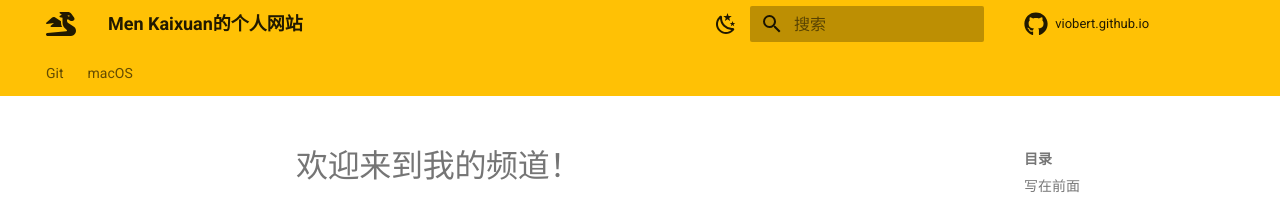
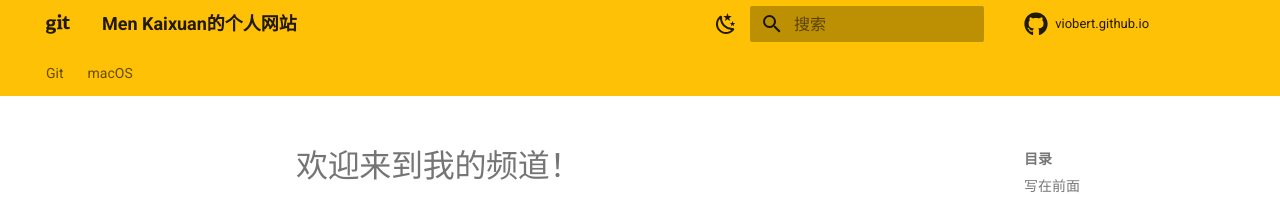
Before and after one commit to viobert/self_impro, an MkDocs documentation site: the page built from docs/index.md, in a window 1280 px wide. Shown: the top 202 px of the page. Built offline with MkDocs 1.6.1 and Material for MkDocs 9.7.7, drawn with Linux system fonts in a browser that asks for light colours; comment, search, counter and statistics services are not loaded.

Commit message:
modify link and icon

```diff
--- a/mkdocs.yml
+++ b/mkdocs.yml
@@ -8,6 +8,7 @@
 ## [top]
 theme:
   name: material
+  favicon: fontawesome/brands/github-square
   palette:
     - scheme: default # 日间模式
       primary: amber # 上方的
@@ -30,12 +31,11 @@
     - search.highlight # 搜索出的文章关键词加入高亮
   language: zh # 一些提示性的文字会变成中文
   icon:
-    logo: fontawesome/solid/dragon
-    favicon: fontawesome/solid/m
+    logo: fontawesome/brands/git
     repo: fontawesome/brands/github
 edit_uri: edit/main/docs # 编辑按钮跳转的链接
 ## [top-right corner]
-repo_url: https://github.com/viobert/viobert.github.io # 右上角点击跳转的链接
+repo_url: https://github.com/viobert/self_impro # 右上角点击跳转的链接
 repo_name: viobert.github.io # 右上角的名字
 ## [bottom-left corner]
 copyright: Copyright &copy; 2022 Men Kaixuan # 左下角的版权声明
```
